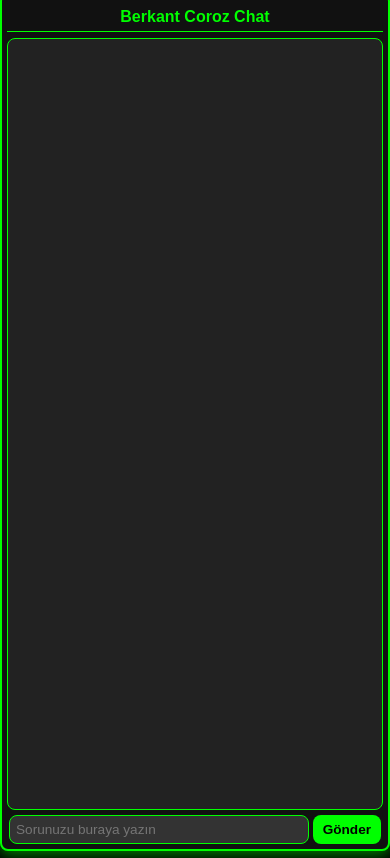
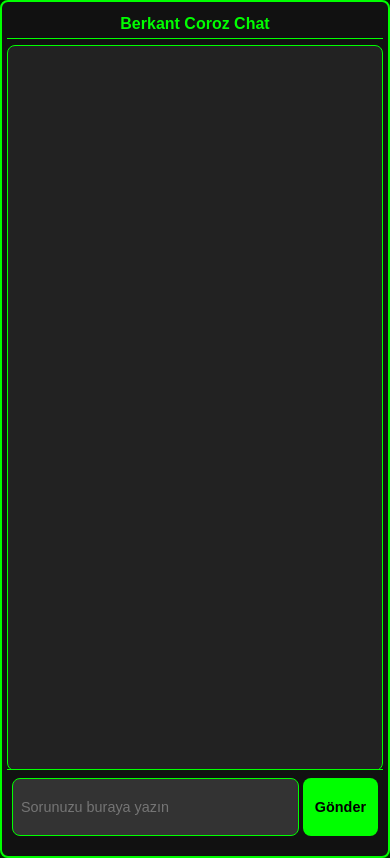
Before and after one commit to BerkantCoroz/chatbot, a plain HTML site: page index.html in a window 390 px wide. Drawn offline with Linux system fonts and the light colour scheme.

Commit message:
index.html

```diff
--- a/index.html
+++ b/index.html
@@ -52,6 +52,7 @@ h2 {
     color: #0f0;
     border-radius: 12px;
     transition: all 0.3s ease;
+    margin-bottom: 10px;
 }
 
 .chat-box::-webkit-scrollbar {
@@ -95,8 +96,15 @@ h2 {
 form {
     display: flex;
     gap: 8px;
-    margin-top: 15px;
+    margin-top: 5px;
     padding: 0 5px;
+    position: sticky;
+    bottom: 0;
+    background: #111;
+    border-top: 1px solid #0f0;
+    padding-top: 10px;
+    padding-bottom: 10px;
+    z-index: 100;
 }
 
 input[type="text"] {
@@ -156,16 +164,6 @@ input[type="submit"]:hover {
 
 /* Mobil cihazlar için medya sorguları */
 @media screen and (max-width: 480px) {
-    body {
-        padding: 0;
-        margin: 0;
-        height: 100vh;
-        position: fixed;
-        width: 100%;
-        top: 0;
-        left: 0;
-    }
-
     .chat-container {
         width: 100%;
         height: 100vh;
@@ -174,6 +172,56 @@ input[type="submit"]:hover {
         margin: 0;
         border: 2px solid #0f0;
         max-width: none;
+        display: flex;
+        flex-direction: column;
+    }
+
+    .chat-box {
+        flex: 1;
+        padding: 5px;
+        margin-top: 3px;
+        margin-bottom: 5px;
+        border-radius: 8px;
+        gap: 5px;
+        border: 1px solid #0f0;
+        max-height: calc(100vh - 120px);
+    }
+
+    form {
+        gap: 4px;
+        margin-top: 0;
+        padding: 8px 5px;
+        position: sticky;
+        bottom: 0;
+        background: #111;
+        border-top: 1px solid #0f0;
+        width: 100%;
+        box-sizing: border-box;
+    }
+
+    input[type="text"] {
+        padding: 8px;
+        font-size: 0.9rem;
+        border-width: 1px;
+        min-height: 40px;
+    }
+
+    input[type="submit"] {
+        padding: 8px 12px;
+        font-size: 0.9rem;
+        min-width: 60px;
+        min-height: 40px;
+    }
+
+    #spinner {
+        position: absolute;
+        bottom: 70px;
+        left: 50%;
+        transform: translateX(-50%);
+        background: rgba(0, 0, 0, 0.8);
+        padding: 10px;
+        border-radius: 8px;
+        border: 1px solid #0f0;
     }
 
     h2 {
@@ -181,14 +229,6 @@ input[type="submit"]:hover {
         margin: 3px 0;
         padding: 5px;
         border-bottom: 1px solid #0f0;
-    }
-
-    .chat-box {
-        padding: 5px;
-        margin-top: 3px;
-        border-radius: 8px;
-        gap: 5px;
-        border: 1px solid #0f0;
     }
 
     .message {
@@ -202,34 +242,6 @@ input[type="submit"]:hover {
         font-size: 0.75rem;
         margin-bottom: 2px;
         opacity: 0.8;
-    }
-
-    form {
-        gap: 4px;
-        margin-top: 5px;
-        padding: 0 2px;
-    }
-
-    input[type="text"] {
-        padding: 6px;
-        font-size: 0.85rem;
-        border-width: 1px;
-    }
-
-    input[type="submit"] {
-        padding: 6px 10px;
-        font-size: 0.85rem;
-        min-width: 55px;
-    }
-
-    #spinner {
-        margin-top: 4px;
-    }
-
-    .loader {
-        width: 18px;
-        height: 18px;
-        border-width: 2px;
     }
 
     #spinner span {
```
